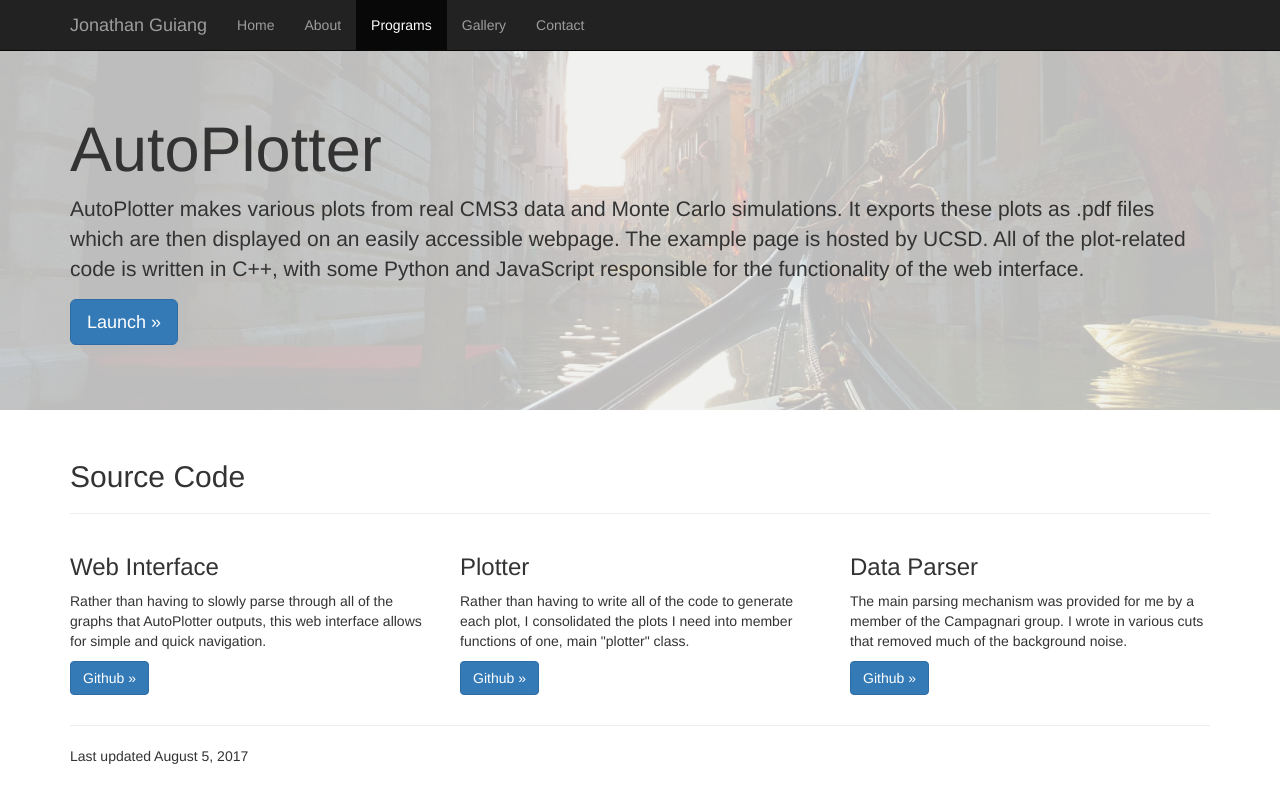
After one commit to jkguiang/my_website, a Flask app: page /programs/autoplotter in a window 1280 px wide. The commit adds this page. Run offline with Flask 2, Linux system fonts and the light colour scheme; some libraries are stand-ins or nearby versions.

Commit message:
programs now have their own individual info pages

```diff
--- a/main.py
+++ b/main.py
@@ -20,60 +20,13 @@ def about():
 def programs():
     return render_template("programs.html")
 
-#THE LOST BASTILLE
-class ReusableForm(Form):
-    usr_inp = TextField('Input: ', validators=[validators.required()])
+@main.route('/programs/autoplotter')
+def autoplotter():
+    return render_template("autoplotter.html")
 
-#Global Variabes
-stage_pointer = 0
-usr_char = None
-img_name = "../static/img/partitions.jpg" #Into -> Title screen animation
-cur_descript = "Welcome to the Lost Bastille!"
-
-@main.route('/programs/the_lost_bastille', methods=['GET', 'POST'])
-def the_lost_bastille():
-    import TLB
-    import classes
-    global stage_pointer
-    global usr_char
-    global img_name
-    global cur_descript
-
-    form = ReusableForm(request.form)
-    TLB_start = False
-
-    if request.method == 'GET':
-        TLB_start = True
-        print(stage_pointer)
-        print(usr_char)
-        print(img_name)
-
-    print(form.errors)
-    if request.method == 'POST':
-        usr_inp = request.form['usr_inp']
-
-        if form.validate():
-            #Get stage image, "pointer" to next stage, and user character
-            img_name, stage_pointer, usr_char = TLB.TLB_main(stage_pointer, usr_char, usr_inp)
-
-            #Get dialogue options and stage description
-            dlg = json.load("dialoge.txt")
-            descript = dlg[stage_pointer]["descript"]
-            opt1 = dlg[stage_pointer]["opt1"]
-            opt2 = dlg[stage_pointer]["opt2"]
-            opt3 = dlg[stage_pointer]["opt3"]
-            opt4 = dlg[stage_pointer]["opt4"]
-
-            #Fill POST form with information (Only needs to not have ERROR in it)
-            flash(usr_inp)
-            print(stage_pointer)
-            print(usr_char)
-            print(img_name)
-        else:
-            flash('Error: Please enter an action.')
-
-    return render_template("the_lost_bastille.html", form=form, img_name=img_name, TLB_start=TLB_start, descript=descript, opt1=opt1, opt2=opt2, opt3=opt3, opt4=opt4)
-
+@main.route('/programs/projectmetis')
+def projectmetis():
+    return render_template("projectmetis.html")
 #END PROGRAMS ---------------------------------------------------------------------------------------------------------------------------
 
 @main.route('/gallery')
--- /dev/null
+++ b/templates/autoplotter.html
@@ -0,0 +1,83 @@
+{% extends 'layout.html' %}
+
+{% block body %}
+<!--Navbar-->
+<nav class="navbar navbar-inverse navbar-fixed-top">
+  <div class="container">
+    <div class="navbar-header">
+      <button type="button" class="navbar-toggle collapsed" data-toggle="collapse" data-target="#navbar" aria-expanded="false" aria-controls="navbar">
+        <span class="sr-only">Toggle navigation</span>
+        <span class="icon-bar"></span>
+        <span class="icon-bar"></span>
+        <span class="icon-bar"></span>
+      </button>
+      <a class="navbar-brand" href="/">Jonathan Guiang</a>
+    </div>
+    <div id="navbar" class="collapse navbar-collapse">
+      <ul class="nav navbar-nav">
+        <li><a href="/">Home</a></li>
+        <li><a href="/about">About</a></li>
+        <li class="active"><a href="/programs">Programs</a></li>
+        <li><a href="/gallery">Gallery</a></li>
+        <li><a href="/contact">Contact</a></li>
+      </ul>
+    </div><!--/.nav-collapse -->
+  </div>
+</nav>
+
+<style type="text/css">
+   body { background: white !important; } /* Adding !important forces the browser to overwrite the default style applied by Bootstrap */
+</style>
+
+<!-- Jumbotron -->
+<div class="jumbotron jumbotron-billboard">
+    <div class="venice"></div>
+    <p><br /></p>
+    <div class="container">
+        <h1>AutoPlotter</h1>
+        <p>
+            AutoPlotter makes various plots from real CMS3 data and Monte Carlo simulations. It exports these plots
+            as .pdf files which are then displayed on an easily accessible webpage. The example page is hosted
+            by UCSD. All of the plot-related code is written in C++, with some Python and JavaScript responsible for
+            the functionality of the web interface.
+        </p>
+        <p><a class="btn btn-primary btn-lg" href="http://uaf-8.t2.ucsd.edu/~jguiang/AutoPlotter/plotter.html" role="button">Launch &raquo;</a></p>
+    </div>
+</div> <!-- End jumbotron -->
+
+<!-- Featured content -->
+<div class="container">
+    <h2>Source Code</h2>
+    <hr>
+    <div class="row">
+        <div class="col-lg-4">
+            <h3>Web Interface</h3>
+            <p>
+            Rather than having to slowly parse through all of the graphs that
+            AutoPlotter outputs, this web interface allows for simple and quick
+            navigation.
+            </p>
+            <p><a class="btn btn-primary" href="https://github.com/jkguiang/AutoPlotter/tree/master/webinterface" role="button">Github &raquo;</a></p>
+        </div>
+        <div class="col-lg-4">
+            <h3>Plotter</h3>
+            <p>
+            Rather than having to write all of the code to generate each plot,
+            I consolidated the plots I need into member functions of one,
+            main "plotter" class.
+            </p>
+            <p><a class="btn btn-primary" href="https://github.com/jkguiang/AutoPlotter/blob/master/ooplt.C" role="button">Github &raquo;</a></p>
+        </div>
+        <div class="col-lg-4">
+            <h3>Data Parser</h3>
+            <p>
+            The main parsing mechanism was provided for me by a member
+            of the Campagnari group. I wrote in various cuts that removed
+            much of the background noise.
+            </p>
+            <p><a class="btn btn-primary" href="https://github.com/jkguiang/AutoPlotter/blob/master/ScanChain.C#L78-L230" role="button">Github &raquo;</a></p>
+        </div>
+    </div>
+</div> <!-- End featured content -->
+
+{% endblock %}
--- a/templates/home.html
+++ b/templates/home.html
@@ -52,10 +52,9 @@
             <h3>AutoPlotter</h3>
             <p>
             AutoPlotter is a web interface for a C++ program that plots
-            CMS3 data using the ROOT framework. It can be found on the
-            Programs page.
+            real CMS3 data and Monte Carlo simulations.
             </p>
-            <p><a class="btn btn-primary" href="/programs" role="button">Learn More &raquo;</a></p>
+            <p><a class="btn btn-primary" href="/programs/autoplotter" role="button">Learn More &raquo;</a></p>
         </div>
     </div>
 </div> <!-- End featured content -->
```
Also changed, not shown: templates/programs.html (+14 -7 lines), templates/projectmetis.html (added, +83 -0 lines), templates/contact.html (line endings or trailing spaces).
